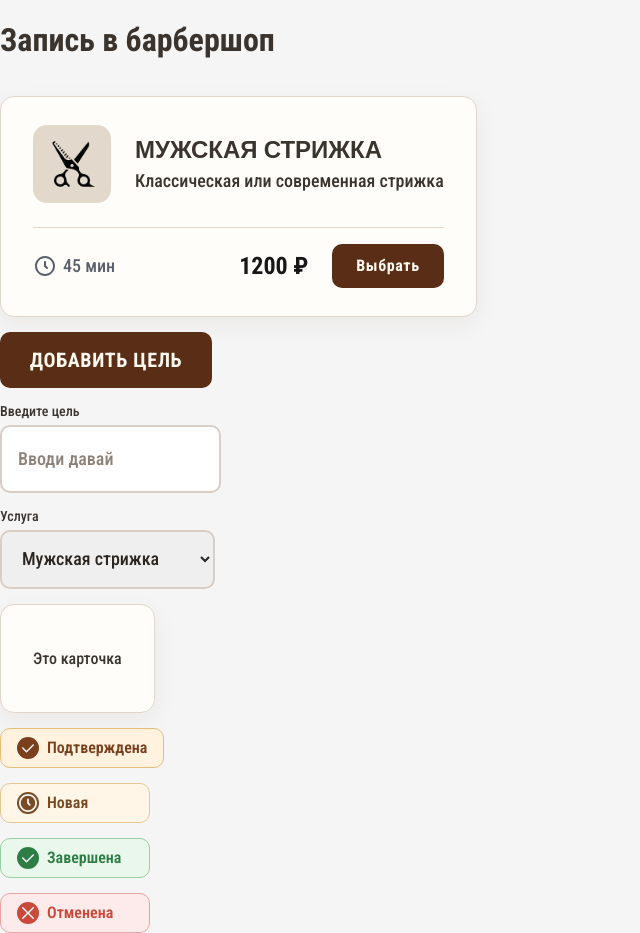
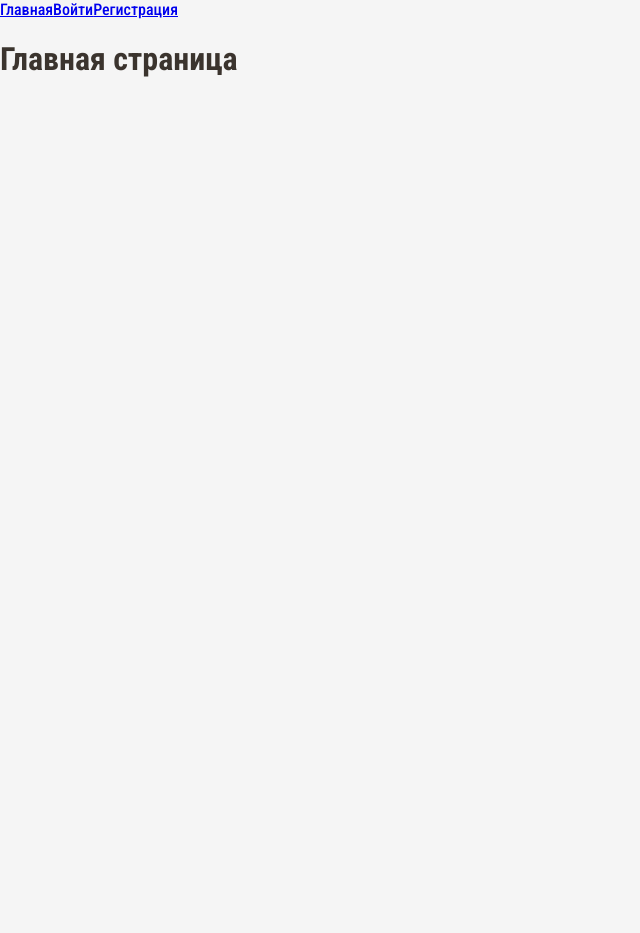
Before and after one commit to slavmi1/practice-react-app, a React (Vite) app: page / in a window 1280 px wide. Shown: the whole page, without its empty margins (0-640 px from the left). After the commit the page ends 800 px from the top, so only its background shows below. Built offline with nearby package versions, Linux system fonts and the light colour scheme.

Commit message:
add react router

```diff
--- a/package.json
+++ b/package.json
@@ -11,7 +11,8 @@
   },
   "dependencies": {
     "react": "^19.2.7",
-    "react-dom": "^19.2.7"
+    "react-dom": "^19.2.7",
+    "react-router": "^8.1.0"
   },
   "devDependencies": {
     "@eslint/js": "^10.0.1",
--- a/src/App.tsx
+++ b/src/App.tsx
@@ -1,56 +1,23 @@
-import Button from "./components/ui/Button/Button";
-import Card from "./components/ui/Card/Card";
-import Field from "./components/ui/Field/Field";
-import Select from "./components/ui/Select/Select";
-import Badge from "./components/ui/Badge/Badge";
-import ServiceCard from "./components/ui/ServiceCard/ServiceCard";
-
-import mansHaircutIcon from "./assets/service_icons/mansHaircut.png";
-import beardDecorIcon from "./assets/service_icons/beardDecor.png";
-import hairAndBeardIcon from "./assets/service_icons/hairAndBeard.png";
-import kidsHaircutIcon from "./assets/service_icons/kidsHaircut.png";
-import hairDryerIcon from "./assets/service_icons/hairDryer.png";
+import { Link, Route, Routes } from "react-router";
+import HomePage from "./Components/Pages/HomePage/HomePage";
+import LoginPage from "./Components/Pages/LoginPage/LoginPage";
+import RegisterPage from "./Components/Pages/RegisterPage/RegisterPage";
 
 const App = () => {
-  const services = [
-    { value: "haircut", label: "Мужская стрижка" },
-    { value: "beard", label: "Оформление бороды" },
-    { value: "combo", label: "Стрижка + борода" },
-  ];
+  return (
+    <>
+      <nav>
+        <Link to="/">Главная</Link>
+        <Link to="/login">Войти</Link>
+        <Link to="/register">Регистрация</Link>
+      </nav>
 
-  return (
-    <div
-      style={{
-        display: "flex",
-        flexDirection: "column",
-        alignItems: "flex-start",
-        gap: 15,
-      }}
-    >
-      <h1>Запись в барбершоп</h1>
-      <ServiceCard
-        icon={mansHaircutIcon}
-        title="Мужская стрижка"
-        description="Классическая или современная стрижка"
-        duration={45}
-        price={1200}
-      />
-      <Button type="submit">Добавить цель</Button>
-      <Field
-        type="select "
-        id="first_input"
-        label="Введите цель"
-        placeholder="Вводи давай"
-      />
-      <Select id="service" label="Услуга" options={services} />
-      <Card>
-        <p>Это карточка</p>
-      </Card>
-      <Badge type="confirmed"></Badge>
-      <Badge type="new"></Badge>
-      <Badge type="completed"></Badge>
-      <Badge type="cancelled"></Badge>
-    </div>
+      <Routes>
+        <Route path="/" element={<HomePage />} />
+        <Route path="/login" element={<LoginPage />} />
+        <Route path="/register" element={<RegisterPage />} />
+      </Routes>
+    </>
   );
 };
 
--- /dev/null
+++ b/src/components/Pages/HomePage/HomePage.tsx
@@ -0,0 +1,5 @@
+const HomePage = () => {
+  return <h1>Главная страница</h1>;
+};
+
+export default HomePage;
--- /dev/null
+++ b/src/components/Pages/LoginPage/LoginPage.tsx
@@ -0,0 +1,5 @@
+const LoginPage = () => {
+  return <h1>Авторизация</h1>;
+};
+
+export default LoginPage;
--- /dev/null
+++ b/src/components/Pages/RegisterPage/RegisterPage.tsx
@@ -0,0 +1,5 @@
+const RegisterPage = () => {
+  return <h1>Регистрация</h1>;
+};
+
+export default RegisterPage;
--- a/src/main.tsx
+++ b/src/main.tsx
@@ -2,9 +2,12 @@ import { StrictMode } from "react";
 import { createRoot } from "react-dom/client";
 import "./index.scss";
 import App from "./App.tsx";
+import { BrowserRouter } from "react-router";
 
 createRoot(document.getElementById("root")!).render(
   <StrictMode>
-    <App />
+    <BrowserRouter>
+      <App />
+    </BrowserRouter>
   </StrictMode>,
 );
```
Also changed, not shown: src/components/Widgets/ServiceCard/ServiceCard.module.scss (renamed from src/components/ui/ServiceCard/ServiceCard.module.scss), src/components/Widgets/ServiceCard/ServiceCard.tsx (renamed from src/components/ui/ServiceCard/ServiceCard.tsx), 1 other file (tests, documents, lock files or other folders).
